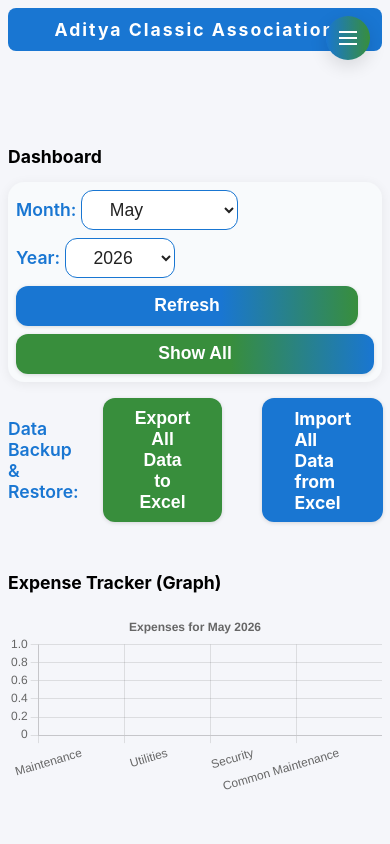
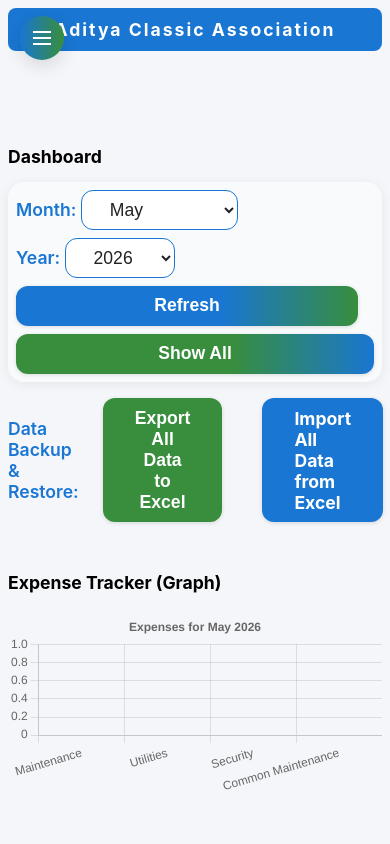
Before and after one commit to Ashwinr1990/Aditya_Classic, an Angular app: page / in a window 390 px wide. Shown: the top 844 px of the page. Built offline with nearby package versions, Linux system fonts and the light colour scheme.

Commit message:
menu styling changes

```diff
--- a/src/app/app.html
+++ b/src/app/app.html
@@ -184,10 +184,10 @@
 
 
 <header class="site-header" style="background: #1976d2; color: #fff; padding: 0.9rem 1rem; font-size: 1.9rem; font-weight: bold; letter-spacing: 2px; border-radius: 0.5rem; margin-bottom: 0.5rem; position: sticky; top: 0; z-index: 1000;">
-  <div style="text-align:center; width:100%;">Aditya Classic Association</div>
   <button class="nav-toggle" (click)="toggleNav()" aria-label="Toggle navigation">
     <span class="hamburger"></span>
   </button>
+  <div style="text-align:center; width:100%;">Aditya Classic Association</div>
 </header>
 <style>
 /* hide mobile controls by default on larger screens */
@@ -243,11 +243,11 @@
 <style>
 /* Mobile nav toggle & overlay for small screens (target ~iPhone 15) */
 @media (max-width: 430px) {
-  .site-header { padding: 0.9rem 3.5rem 0.9rem 1rem; position: sticky; }
+  .site-header { padding: 0.9rem 1rem 0.9rem 3.5rem; position: sticky; }
   .nav-toggle {
     display: flex !important;
     position: absolute;
-    right: 12px;
+    left: 12px;
     top: 8px;
     z-index: 1102;
     width: 44px;
```
